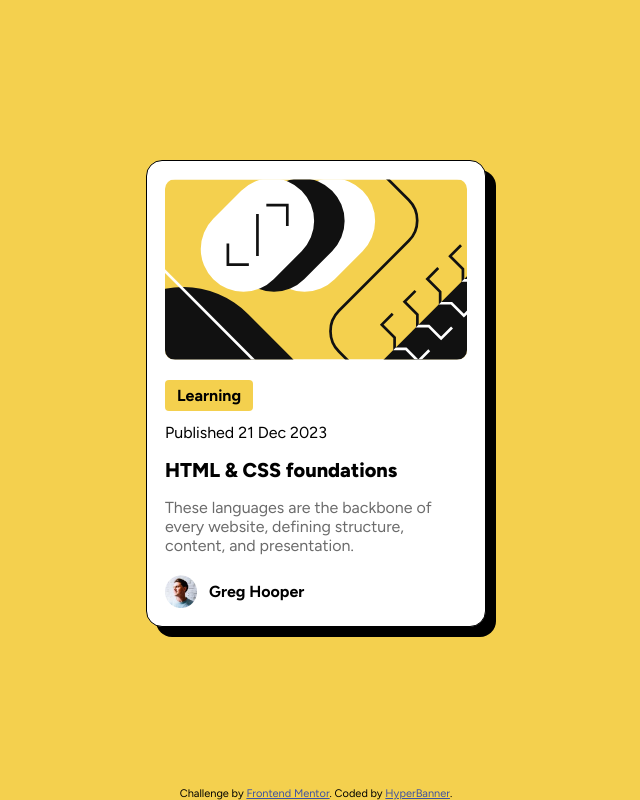
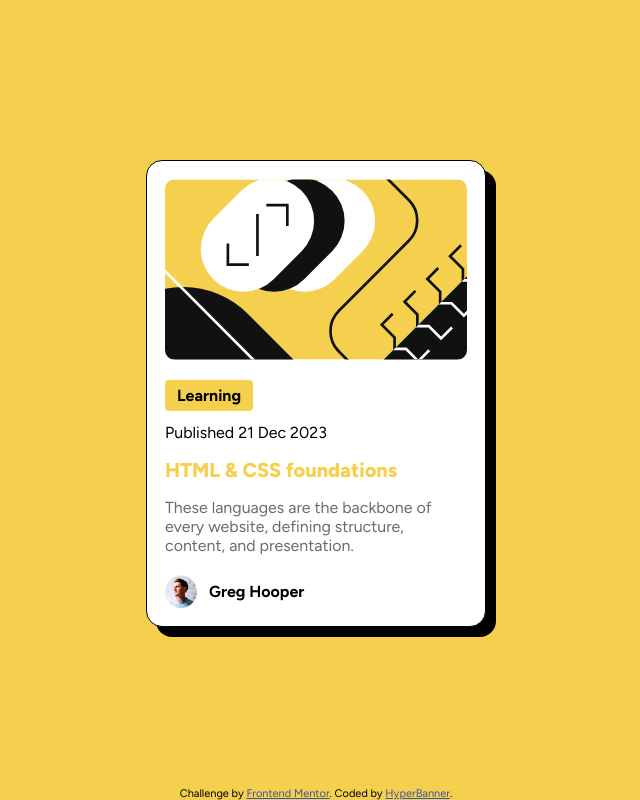
Before and after one commit to HyperBanner/blog_review_card, a plain HTML site: page index.html in a window 1280 px wide. In both pictures the pointer is over the element "HTML & CSS foundations". Shown: the whole page, without its empty margins (324-964 px from the left). Drawn offline with Linux system fonts and the light colour scheme.

Commit message:
Added hover options to header

```diff
--- a/style.css
+++ b/style.css
@@ -63,6 +63,11 @@ body {
   font-weight: 800;
 }
 
+.header:hover {
+  color: hsl(47, 88%, 63%);
+  cursor: pointer;
+}
+
 .paragraph {
   font-size: 16px;
   color: hsl(0, 0%, 42%);
```
